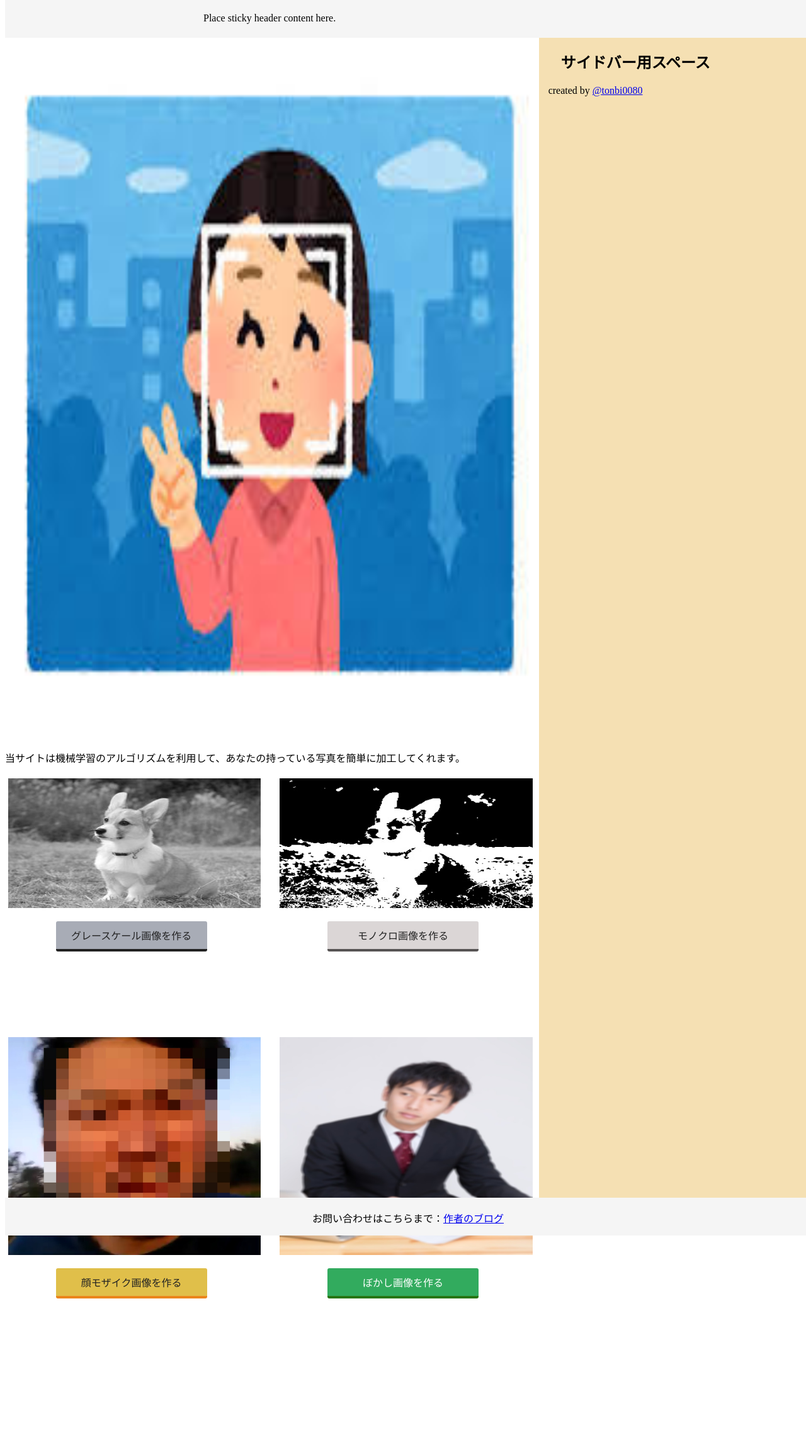
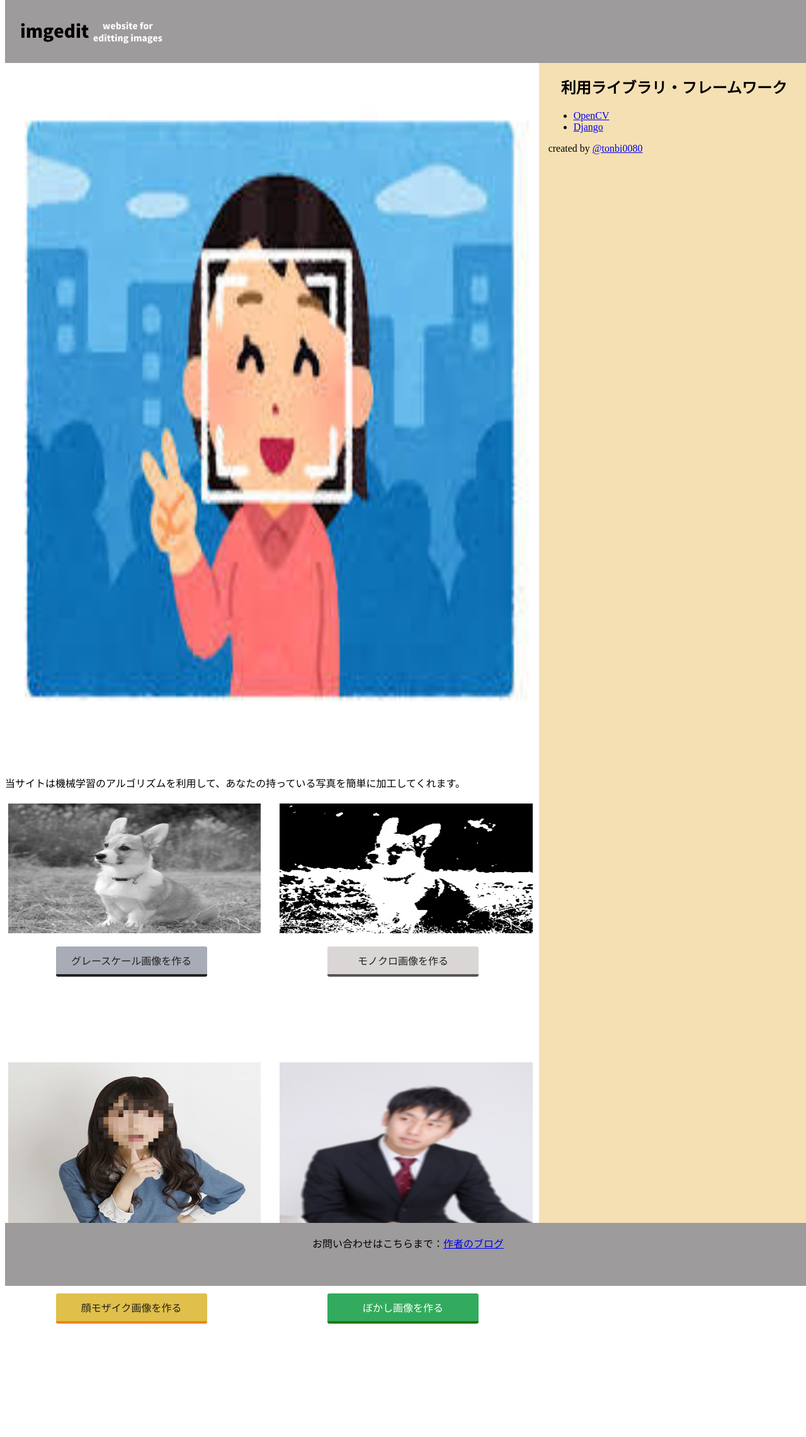
Before and after one commit to Tonbi00080/imgeditsite, a Django app: page /imgapp/ in a window 1280 px wide. Shown: the top 2282 px of the page at 63% size. Before the commit the page ends 2062 px from the top, so only its background shows below. Run offline with Django 3.2, Linux system fonts and the light colour scheme; some libraries are stand-ins or nearby versions.

Commit message:
ヘッダー修正

```diff
--- a/imgapp/templates/imgapp/header.html
+++ b/imgapp/templates/imgapp/header.html
@@ -4,7 +4,7 @@
   <link rel="stylesheet" type="text/css" href="{% static 'css/common-layout.css' %}" /> <!-- ← 追加 -->
 </head>
 <header class="header">
-  <div class="container">
-    <p class="text-muted">Place sticky header content here.</p>
+  <div class="container" style="float: left;">
+    <img vspace="5px" hspace="5px" height="90%" src="{% static "img/imgedit.png" %}" alt="logo">
   </div>
 </header>
--- a/imgapp/templates/imgapp/index.html
+++ b/imgapp/templates/imgapp/index.html
@@ -33,7 +33,7 @@
     </div>
     <div class="row">
       <div class="col-md-6">
-        <img vspace="5px" hspace="5px" width="100%" height="50%" src="{% static "img/sutehage3_mosaic.jpg" %}" alt="mosaic-sutehage">
+        <img vspace="5px" hspace="5px" width="100%" height="50%" src="{% static "img/edittedImg_uesaka2_mosaic.jpg" %}" alt="mosaic-sutehage">
         <p>
           <a class="edit mosaic" href="{% url 'imgapp:upload' %}?cvt_param={{ "mosaic"|urlencode }}">顔モザイク画像を作る</a>
         </p>
--- a/imgapp/templates/imgapp/sidebar.html
+++ b/imgapp/templates/imgapp/sidebar.html
@@ -5,7 +5,11 @@
 </head>
 <div class="col-md-4 side">
   <div class="sidebar">
-    <h2>サイドバー用スペース</h2>
+    <h2>利用ライブラリ・フレームワーク</h2>
+    <ul>
+      <li><a href="https://docs.opencv.org/2.4/">OpenCV</a></li>
+      <li><a href="https://docs.djangoproject.com/ja/2.1/">Django</a></li>
+    </ul>
     <p>
     created by <a href="https://twitter.com/tonbi00080">@tonbi0080</a>
     </p>
--- a/static/css/common-layout.css
+++ b/static/css/common-layout.css
@@ -6,17 +6,17 @@ html {
 }
 body {
   /* Margin top by header height */
-  margin-top: 60px;
+  margin-top: 100px;
   /* Margin bottom by footer height */
-  margin-bottom: 60px;
+  margin-bottom: 100px;
 }
 .header {
   position: absolute;
   top: 0;
   width: 100%;
   /* Set the fixed height of the header here */
-  height: 60px;
-  background-color: #f5f5f5;
+  height: 100px;
+  background-color: #9d9b9b;
 }
 .col-md-8{
   min-height:100%;
@@ -38,8 +38,8 @@ body {
 
   text-align: center;
   /* Set the fixed height of the footer here */
-  height: 60px;
-  background-color: #f5f5f5;
+  height: 100px;
+  background-color: #9d9b9b;
 }
 
 .container {
```
Also changed, not shown: db.sqlite3, imgapp/migrations/0004_auto_20190603_2143.py (added), static/img/edittedImg_uesaka2_mosaic.jpg (added), static/img/imgedit.png (added).
